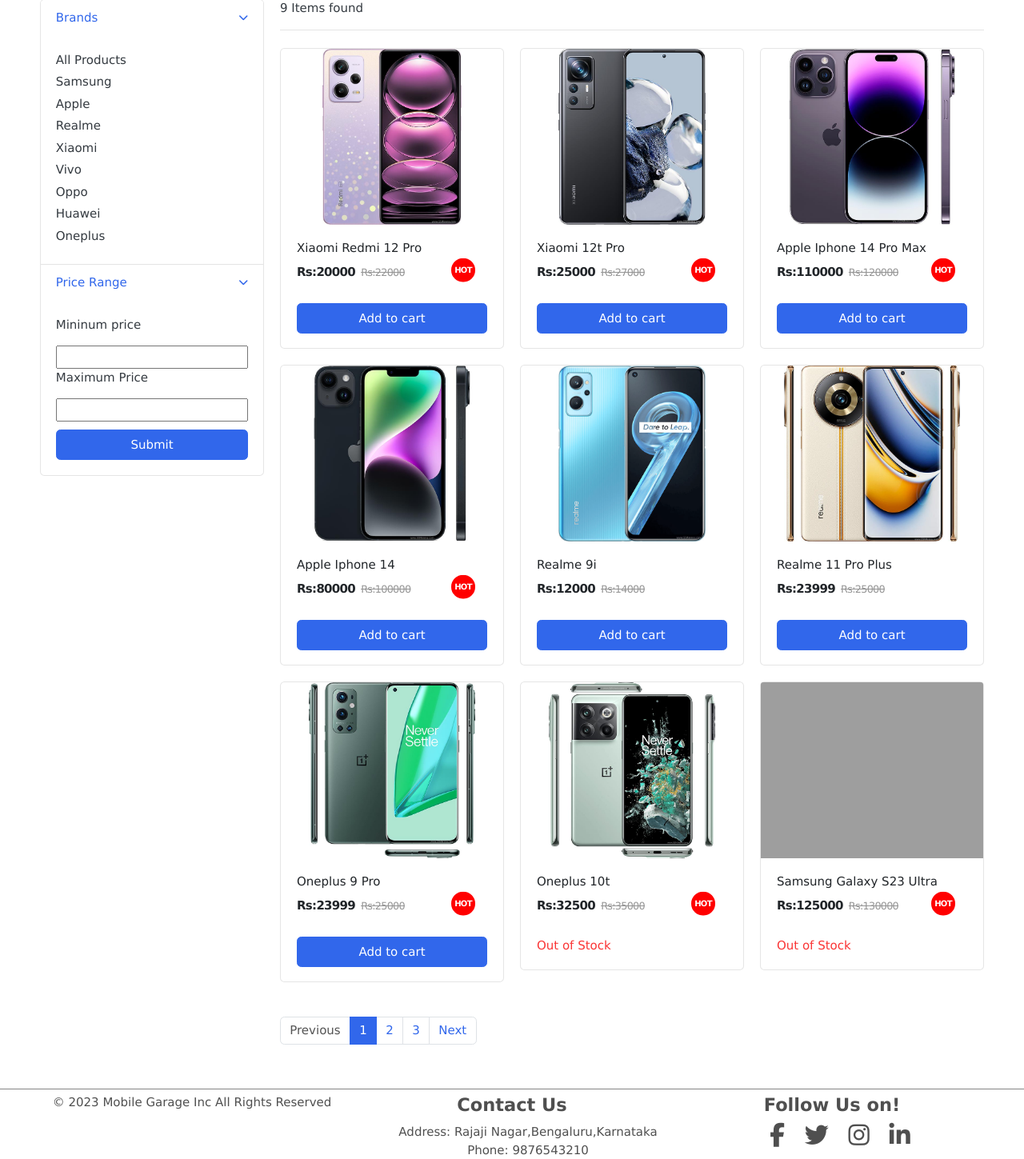
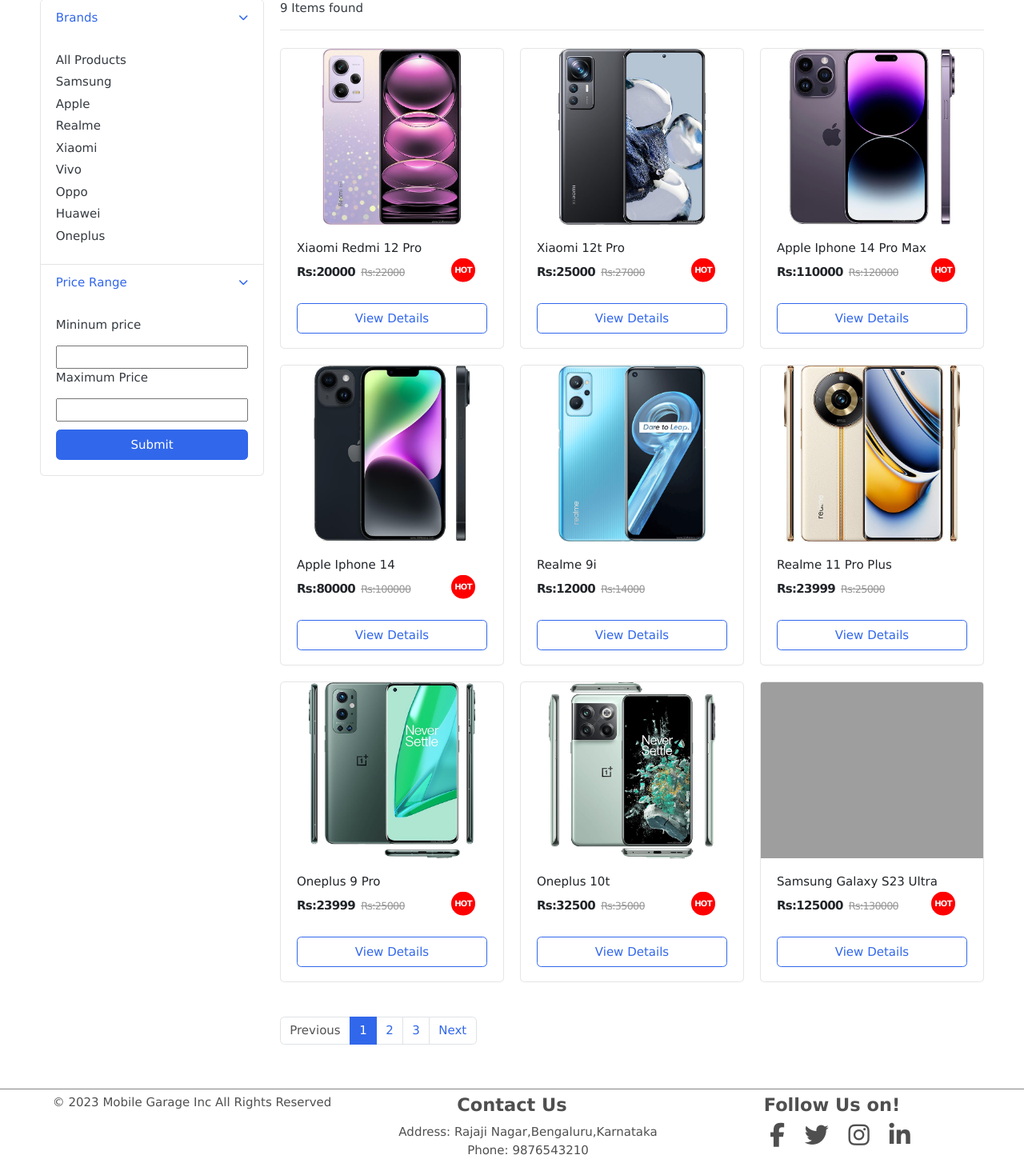
Before and after one commit to nidhinkrishna/Ecommerce, a Django app: page /store/ in a window 1280 px wide. Shown: the part 317-1766 px from the top of the page at 80% size. Run offline with Django 4.2, Linux system fonts and the light colour scheme; data comes from the database, SQL or seed files in the repository; both versions use the stored data as it was after the commit; some libraries are stand-ins or nearby versions; some web fonts are replaced; grey boxes are pictures that could not be loaded.

Commit message:
all cart styling done

```diff
--- a/Ecom/store/templates/store/store.html
+++ b/Ecom/store/templates/store/store.html
@@ -117,13 +117,10 @@
                   </div>
                   <!-- price-wrap.// -->
                 </div>
-                {% if product.stock <= 0 %}
-                <p class="text text-danger">Out of Stock </p>
 
-                {% else %}
 
-                <a href="#" class="btn btn-block btn-primary">Add to cart </a>
-                {% endif %}
+                <a href="{{product.get_url}}" class="btn btn-block btn-outline-primary">View Details </a>
+
               </figcaption>
             </figure>
           </div>
@@ -145,13 +142,8 @@
                   </div>
                   <!-- price-wrap.// -->
                 </div>
-                {% if product.stock <= 0 %}
-                <p class="text text-danger">Out of Stock </p>
+                <a href="{{product.get_url}}" class="btn btn-block btn-outline-primary">View Details </a>
 
-                {% else %}
-
-                <a href="#" class="btn btn-block btn-primary">Add to cart </a>
-                {% endif %}
               </figcaption>
             </figure>
           </div>
--- a/Ecom/store/views.py
+++ b/Ecom/store/views.py
@@ -1,7 +1,8 @@
 from django.shortcuts import render,get_object_or_404,redirect
 from brands.models import Brands
 from . models import *
-
+from cart.models import CartItem
+from cart.views import _cart_id
 # Create your views here.
 def store(request,brands_slug = None):
     brands = None
@@ -45,11 +46,13 @@
 def product_detail(request,brands_slug,products_slug):
     try:
         single_product = Products.objects.get(brand_name__slug=brands_slug,slug=products_slug)
+        in_cart = CartItem.objects.filter(cart__cart_id = _cart_id(request),product = single_product).exists()
     except Exception as e:
         raise e
 
     context = {
-        'single_product':single_product
+        'single_product':single_product,
+        'in_cart' :in_cart
     }
 
     return render (request,'store/product_detail.html',context)
```
Also changed, not shown: Ecom/cart/templates/cart/cart.html (+7 -5 lines), Ecom/store/templates/store/product_detail.html (+7 -0 lines), Ecom/store/templates/store/product_list.html (+2 -12 lines), Ecom/db.sqlite3.
